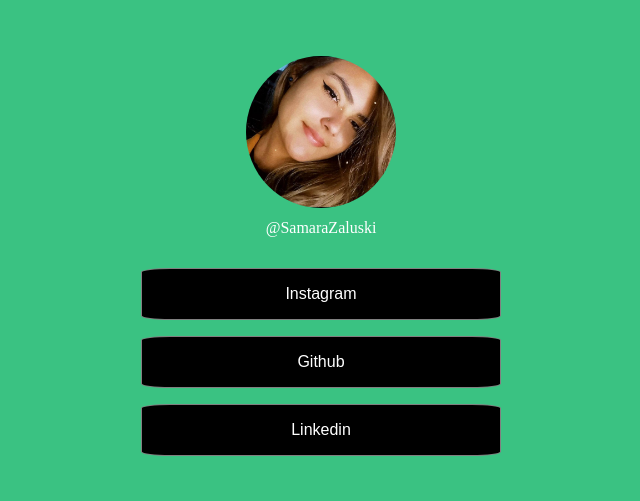
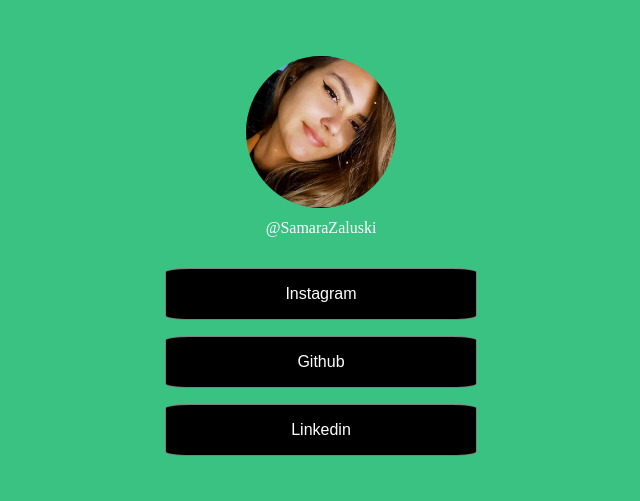
Before and after one commit to samarazaluski/DevLinks, a plain HTML site: page index.html in a window 1280 px wide. Shown: the top 501 px of the page, without its empty margins (319-959 px from the left). Drawn offline with nearby package versions, Linux system fonts and the light colour scheme; a web font is replaced by a local one.

Commit message:
ajust commit

```diff
--- a/style.css
+++ b/style.css
@@ -34,9 +34,9 @@ body* {
 
 #container{
     width: 360px;
-
+    max-width: 588px;
     margin: 56px auto 0px;
-
+    padding: 0 24px;
 }
 
 /*profile*/
```
